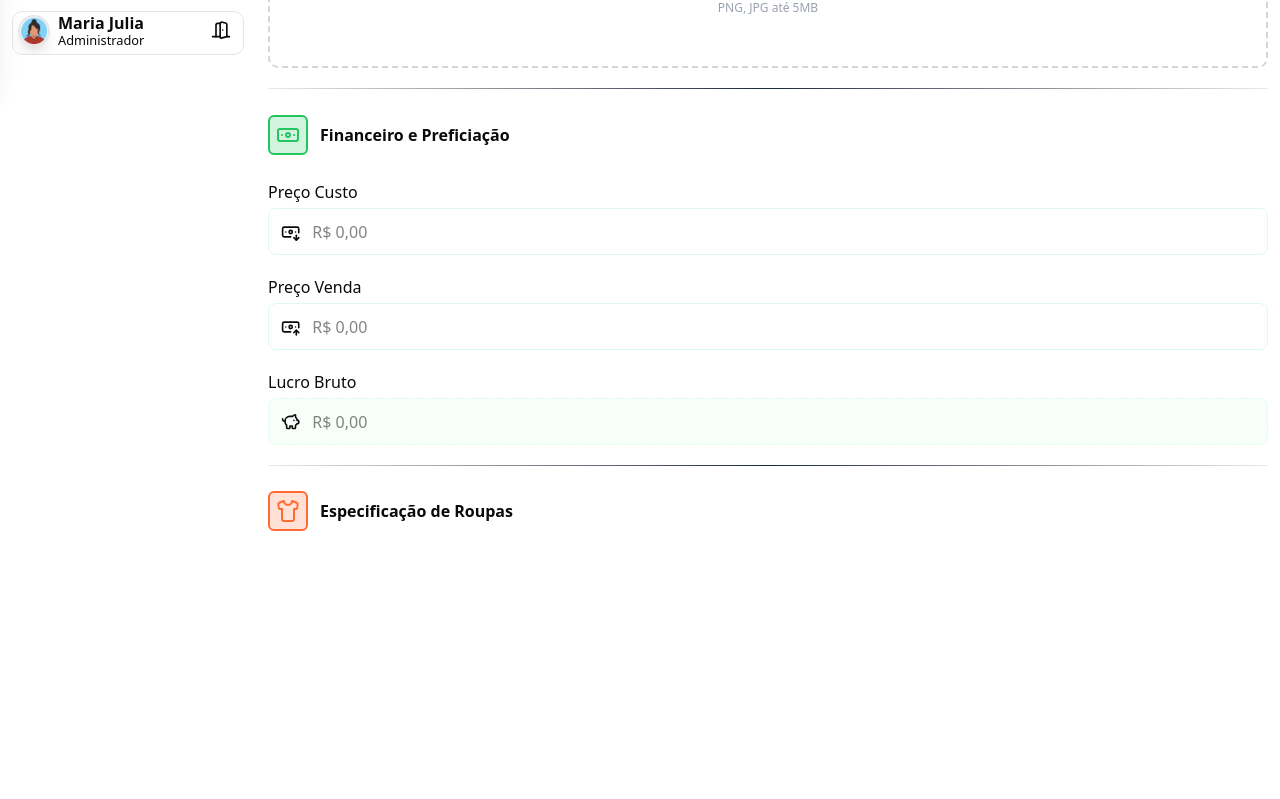
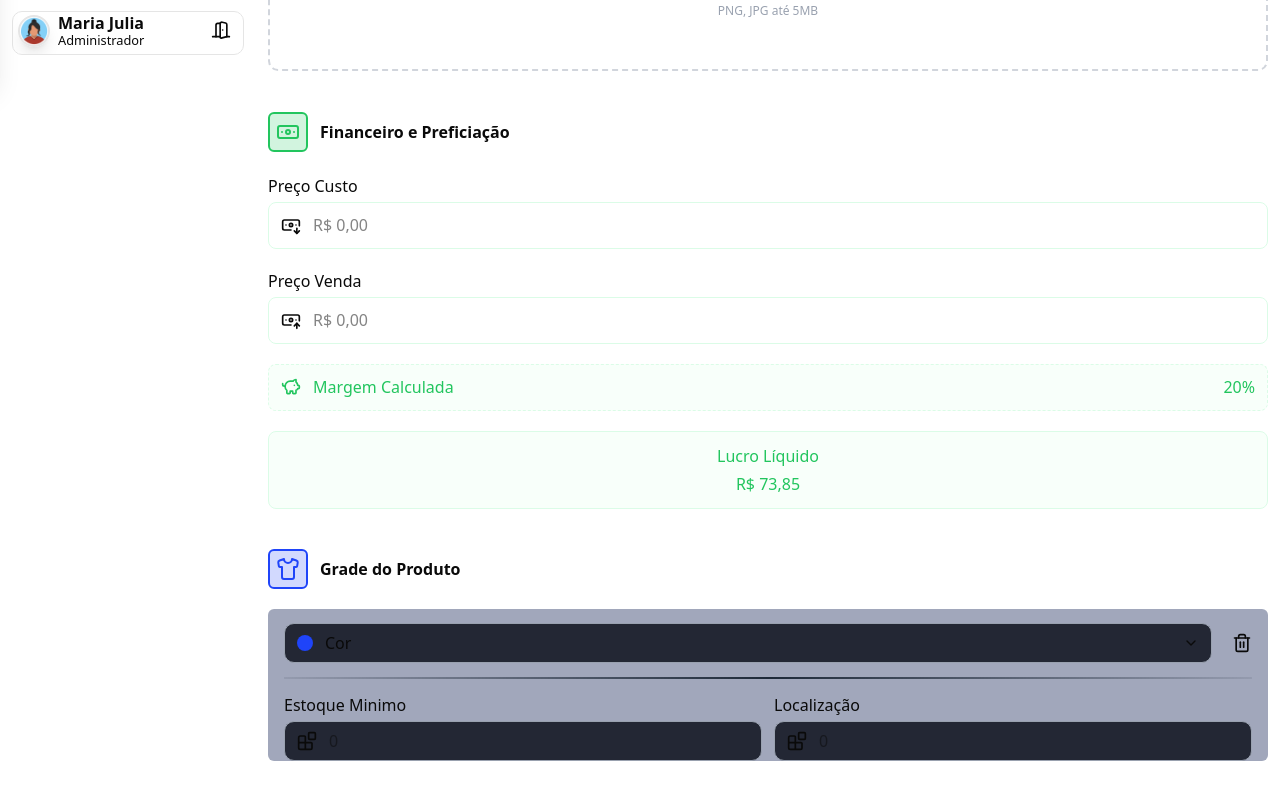
Before and after one commit to G4br1el-r/stockflow, a Next.js app: page /cadastro in a window 1280 px wide. Shown: the part 721-1520 px from the top of the page. Before the commit the page ends 1258 px from the top, so only its background shows below. Built offline with nearby package versions, Linux system fonts and the light colour scheme.

Commit message:
feat: start building clothing product registration sections

```diff
--- a/biome.json
+++ b/biome.json
@@ -25,6 +25,7 @@
     "rules": {
       "recommended": true,
       "suspicious": {
+        "noArrayIndexKey": "error",
         "noUnknownAtRules": "off"
       },
       "a11y": {
--- a/src/app/(private)/cadastro/page.tsx
+++ b/src/app/(private)/cadastro/page.tsx
@@ -4,7 +4,42 @@ import { SectionDivider } from '@/components/SectionDivider'
 import { SectionHeader } from '@/components/SectionHeader'
 import { TextBase } from '@/components/TextBase'
 import { WrapperAlignMainPages } from '@/components/WrapperAlignMainPages'
-import { CircleFadingPlus } from 'lucide-react'
+import { CircleFadingPlus, Trash2 } from 'lucide-react'
+
+const sizes = ['PP', 'P', 'M', 'G', 'GG', 'XG']
+
+const storeMap = [
+  { value: 'mall', label: 'Loja Shopping' },
+  { value: 'downtown', label: 'Loja Centro' },
+  { value: 'north', label: 'Loja Zona Norte' },
+]
+
+const collorMap = [
+  { value: '#000000', label: 'Preto' },
+  { value: '#FFFFFF', label: 'Branco' },
+  { value: '#808080', label: 'Cinza' },
+  { value: '#F5F5DC', label: 'Bege' },
+  { value: '#8B4513', label: 'Marrom' },
+  { value: '#0000FF', label: 'Azul' },
+  { value: '#FF0000', label: 'Vermelho' },
+  { value: '#008000', label: 'Verde' },
+  { value: '#FFFF00', label: 'Amarelo' },
+  { value: '#FFA500', label: 'Laranja' },
+  { value: '#FFC0CB', label: 'Rosa' },
+  { value: '#800080', label: 'Roxo' },
+  { value: '#FFD700', label: 'Dourado' },
+  { value: '#C0C0C0', label: 'Prata' },
+  { value: '#00FFFF', label: 'Ciano' },
+  { value: '#FF00FF', label: 'Magenta' },
+  { value: '#40E0D0', label: 'Turquesa' },
+  { value: '#000080', label: 'Azul Marinho' },
+  { value: '#800000', label: 'Vinho' },
+  { value: '#EE82EE', label: 'Violeta' },
+  { value: '#F0E68C', label: 'Creme' },
+  { value: '#DEB887', label: 'Caramelo' },
+  { value: '#FF6347', label: 'Coral' },
+  { value: '#4B0082', label: 'Índigo' },
+]
 
 export default function RegisterProducts() {
   return (
@@ -24,6 +59,7 @@ export default function RegisterProducts() {
         </div>
       </div>
       <main className="w-full h-full flex flex-col gap-5">
+        <section className="flex pb-20 flex-col gap-5 w-full h-full">
           <div className="w-full h-full flex items-center gap-3">
             <SectionHeader
               classNameBackGround="bg-blue-neon/20 border-blue-neon"
@@ -35,7 +71,6 @@ export default function RegisterProducts() {
             </TextBase>
           </div>
 
-        <section className="flex flex-col gap-5 w-full h-full">
           <div className="flex flex-col gap-5">
             <InputComponent.root>
               <InputComponent.label label="Nome do Produto" />
@@ -48,7 +83,10 @@ export default function RegisterProducts() {
               <InputComponent.root>
                 <InputComponent.label label="Loja" />
                 <InputComponent.wrapper iconName="store">
-                  <InputComponent.inputSelectedBasic />
+                  <InputComponent.inputSelectedBasic
+                    DataArray={storeMap}
+                    placeHolder="Selecione um Produto"
+                  />
                 </InputComponent.wrapper>
               </InputComponent.root>
 
@@ -62,9 +100,7 @@ export default function RegisterProducts() {
           </div>
 
           <SectionDivider />
-
           <InputImage />
-
           <SectionDivider />
 
           <div className=" w-full h-full flex items-center gap-3">
@@ -94,27 +130,91 @@ export default function RegisterProducts() {
             </InputComponent.root>
 
             <InputComponent.root>
-              <InputComponent.label label="Lucro Bruto" />
               <InputComponent.wrapper
                 iconName="piggyBank"
-                classNameWrapper="border-dashed bg-green-100/20"
+                classNameWrapper="border-dashed bg-green-100/20 justify-between"
+                classNameIcon="text-green-neon"
               >
-                <InputComponent.inputMoney />
+                <TextBase
+                  as="span"
+                  className="text-green-neon w-full whitespace-nowrap"
+                >
+                  Margem Calculada
+                </TextBase>
+                <TextBase as="span" className="text-green-neon">
+                  20%
+                </TextBase>
+              </InputComponent.wrapper>
+            </InputComponent.root>
+
+            <InputComponent.root>
+              <InputComponent.wrapper
+                iconName="noIcon"
+                classNameWrapper="bg-green-100/20 flex-col h-full items-center justify-center gap-1 "
+                classNameIcon="text-green-neon"
+              >
+                <TextBase
+                  as="span"
+                  className="text-green-neon whitespace-nowrap"
+                >
+                  Lucro Líquido
+                </TextBase>
+                <TextBase
+                  as="span"
+                  className="text-green-neon whitespace-nowrap"
+                >
+                  R$ 73,85
+                </TextBase>
               </InputComponent.wrapper>
             </InputComponent.root>
           </div>
 
           <SectionDivider />
 
-          <div className=" w-full h-full flex items-center gap-3">
+          <div className="flex items-center gap-3">
             <SectionHeader
-              classNameBackGround="bg-orange-neon/20 border-orange-neon"
-              classNameIcon="text-orange-neon"
+              classNameBackGround="bg-blue-neon/20 border-blue-neon"
+              classNameIcon="text-blue-neon"
               iconName="shirt"
             />
             <TextBase as="span" className="font-bold">
-              Especificação de Roupas
+              Grade do Produto
             </TextBase>
+          </div>
+
+          <div className="w-full px-4 bg-blue-950/40 rounded-sm flex flex-col gap-3.5">
+            <InputComponent.root className="pt-3.5 w-full flex-row items-center gap-5">
+              <div className="flex items-center justify-between flex-row gap-3 w-full h-10 border border-gray-400 bg-gray-950/80 px-3 py-1 rounded-lg">
+                <div className="w-4 h-4 shrink-0 bg-blue-neon rounded-full " />
+                <InputComponent.inputSelectedBasic
+                  placeHolder="Cor"
+                  DataArray={collorMap}
+                />
+              </div>
+              <Trash2 className="h-5 w-5 shrink-0" />
+            </InputComponent.root>
+            <SectionDivider />
+            <div className="flex items-center justify-between gap-3">
+              <InputComponent.root className="w-full">
+                <InputComponent.label label="Estoque Minimo" />
+                <InputComponent.wrapper
+                  iconName="blocks"
+                  classNameWrapper="flex items-center justify-between flex-row gap-3 w-full h-10 border border-gray-400 bg-gray-950/80 px-3 rounded-lg"
+                >
+                  <InputComponent.inputBase placeHolder="0" />
+                </InputComponent.wrapper>
+              </InputComponent.root>
+
+              <InputComponent.root className="w-full">
+                <InputComponent.label label="Localização" />
+                <InputComponent.wrapper
+                  iconName="blocks"
+                  classNameWrapper="flex items-center justify-between flex-row gap-3 w-full h-10 border border-gray-400 bg-gray-950/80 px-3 rounded-lg"
+                >
+                  <InputComponent.inputBase placeHolder="0" />
+                </InputComponent.wrapper>
+              </InputComponent.root>
+            </div>
           </div>
         </section>
       </main>
--- a/src/components/Input/InputSelectedBasic.tsx
+++ b/src/components/Input/InputSelectedBasic.tsx
@@ -1,19 +1,26 @@
 import * as Select from '@radix-ui/react-select'
 import { Check, ChevronDown } from 'lucide-react'
 
-const storeMap = [
-  { value: 'mall', label: 'Loja Shopping' },
-  { value: 'downtown', label: 'Loja Centro' },
-  { value: 'north', label: 'Loja Zona Norte' },
-]
+interface inputSelectedBasic {
+  placeHolder: string
+  DataArray: DataProps[]
+}
 
-export function InputSelectedBasic() {
+interface DataProps {
+  value: string
+  label: string
+}
+
+export function InputSelectedBasic({
+  placeHolder,
+  DataArray,
+}: inputSelectedBasic) {
   return (
     <Select.Root>
-      <Select.Trigger className="flex w-full focus:outline-none justify-between group">
-        <Select.Value placeholder="Selecione uma Categoria" />
+      <Select.Trigger className="flex items-center gap-1 flex-1 focus:outline-none justify-between group">
+        <Select.Value placeholder={placeHolder} />
         <Select.Icon asChild>
-          <ChevronDown className="transition-transform duration-200 group-data-[state=open]:rotate-180" />
+          <ChevronDown className="w-4 h-4 transition-transform duration-200 group-data-[state=open]:rotate-180" />
         </Select.Icon>
       </Select.Trigger>
 
@@ -24,7 +31,7 @@ export function InputSelectedBasic() {
           className="bg-blue-950 rounded-lg shadow-lg border border-gray-200 overflow-hidden  max-h-70 w-45 z-50"
         >
           <Select.Viewport className="p-1">
-            {storeMap.map((store, index) => (
+            {DataArray.map((store, index) => (
               <Select.Item
                 key={`${store.value}-${index}`}
                 value={store.value}
--- a/src/components/Input/InputWrapper.tsx
+++ b/src/components/Input/InputWrapper.tsx
@@ -3,14 +3,16 @@ import { iconMap, type IconName } from '@/utils/iconsMap'
 
 interface InputWrapperProps {
   children: React.ReactNode
-  iconName: IconName
+  iconName?: IconName
   classNameWrapper?: string
+  classNameIcon?: string
 }
 
 export function InputWrapper({
   children,
   iconName,
   classNameWrapper,
+  classNameIcon,
 }: InputWrapperProps) {
   const Icon = iconMap[iconName]
   return (
@@ -20,7 +22,7 @@ export function InputWrapper({
         classNameWrapper,
       )}
     >
-      <Icon className="w-5 h-5" />
+      {Icon && <Icon className={cn('w-5 h-5 shrink-0', classNameIcon)} />}
       {children}
     </div>
   )
--- a/src/components/SectionDivider/index.tsx
+++ b/src/components/SectionDivider/index.tsx
@@ -1,5 +1,5 @@
 export function SectionDivider() {
   return (
-    <div className="w-full h-2 bg-linear-to-r from-gray-800/10 via-gray-800 to-gray-800/10" />
+    <div className="w-full h-0.5 bg-linear-to-r from-gray-800/10 via-gray-800 to-gray-800/10" />
   )
 }
--- a/src/utils/iconsMap.ts
+++ b/src/utils/iconsMap.ts
@@ -1,4 +1,8 @@
 import {
+  Palette,
+  Blocks,
+  LayersPlus,
+  Package,
   FilePlus,
   HandCoins,
   Pencil,
@@ -24,6 +28,11 @@ export const iconMap = {
   handCoins: HandCoins,
   filePlus: FilePlus,
   shirt: Shirt,
+  package: Package,
+  layersPlus: LayersPlus,
+  noIcon: null,
+  blocks: Blocks,
+  collor: Palette,
 } as const
 
 export type IconName = keyof typeof iconMap
```
Also changed, not shown: src/app/(public)/sign-in/page.tsx (+1 -85 lines). Lines whose indentation alone changed are shown as unchanged.
